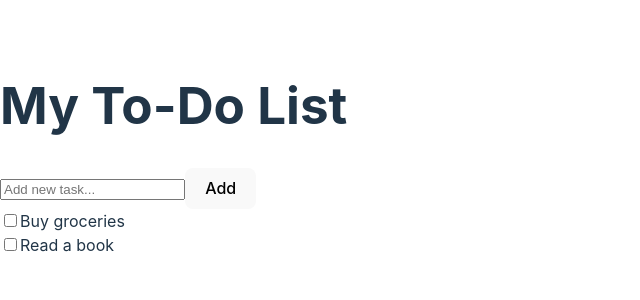
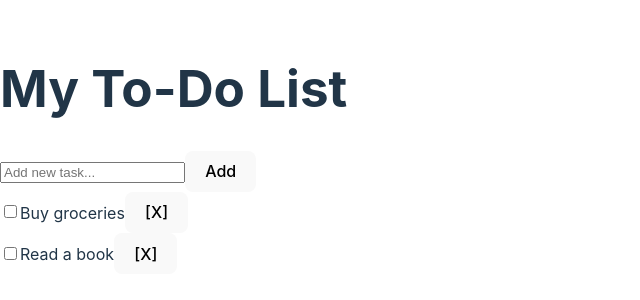
Before and after one commit to eoan-ermine/crossplatform_development_laboratories_3, a React (Vite) app: page / in a window 1280 px wide. Shown: the part 250-550 px from the top of the page, without its empty margins (0-640 px from the left). Built offline with nearby package versions, Linux system fonts and the light colour scheme.

Commit message:
Implement remove button for TodoItem

```diff
--- a/src/App.jsx
+++ b/src/App.jsx
@@ -14,6 +14,10 @@ function App() {
         todo.id === id ? { ...todo, completed: !todo.completed } : todo
       )
     );
+  }
+
+  const removeTodo = (id) => {
+    setTodos(todos.filter((todo) => todo.id != id));
   }
 
   const addTodo = (e) => {
@@ -41,7 +45,7 @@ function App() {
         />
         <button type="submit">Add</button>
       </form>
-      <TodoList todos={todos} toggleTodo={toggleTodo}/>
+      <TodoList todos={todos} toggleTodo={toggleTodo} removeTodo={removeTodo}/>
     </div>
   );
 }
--- a/src/components/TodoItem.jsx
+++ b/src/components/TodoItem.jsx
@@ -1,6 +1,6 @@
 import React from 'react';
 
-function TodoItem({ todo, toggleTodo }) {
+function TodoItem({ todo, toggleTodo, removeTodo }) {
 	return (
 		<div>
 			<input
@@ -9,6 +9,9 @@ function TodoItem({ todo, toggleTodo }) {
 				onChange={() => toggleTodo(todo.id)}
 			/>
 			<span>{todo.title}</span>
+			<button onClick={() => removeTodo(todo.id)}>
+				[X]
+			</button>
 		</div>
 	);
 }
--- a/src/components/TodoList.jsx
+++ b/src/components/TodoList.jsx
@@ -1,11 +1,11 @@
 import React from 'react';
 import TodoItem from './TodoItem';
 
-function TodoList({ todos, toggleTodo }) {
+function TodoList({ todos, toggleTodo, removeTodo }) {
 	return (
 		<div>
 			{todos.map((todo) => (
-				<TodoItem key={todo.id} todo={todo} toggleTodo={toggleTodo}/>
+				<TodoItem key={todo.id} todo={todo} toggleTodo={toggleTodo} removeTodo={removeTodo}/>
 			))}
 		</div>
 	);
```
